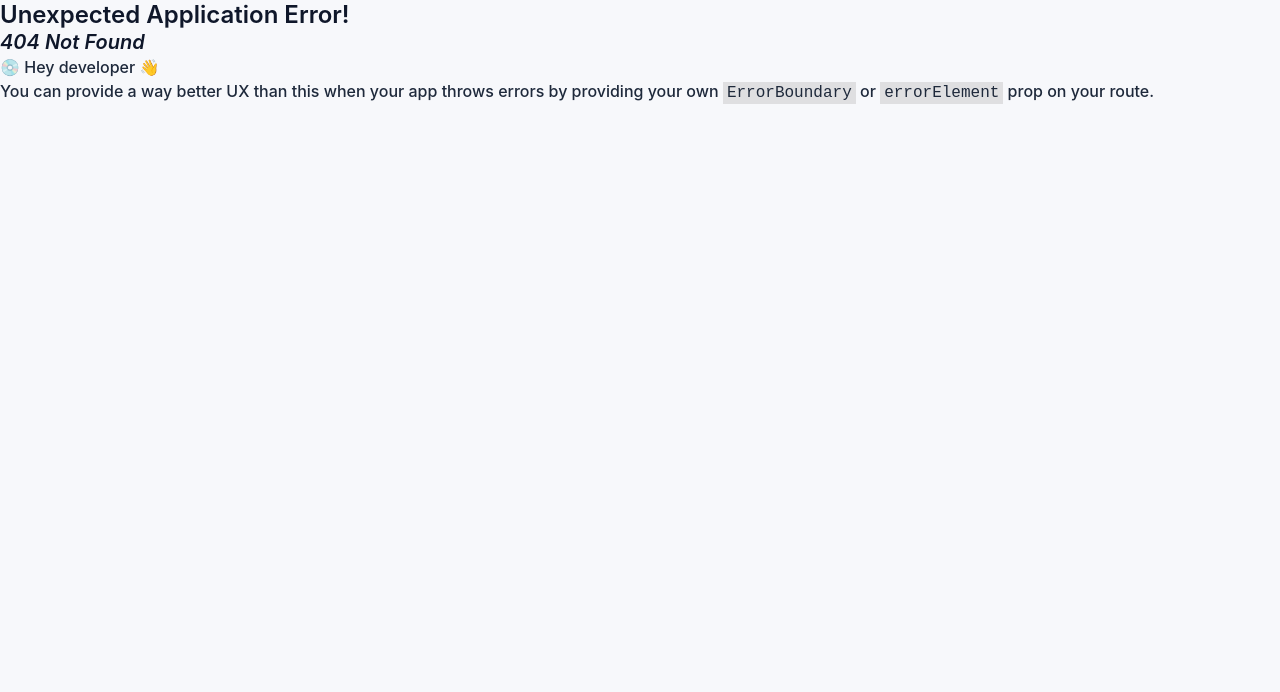
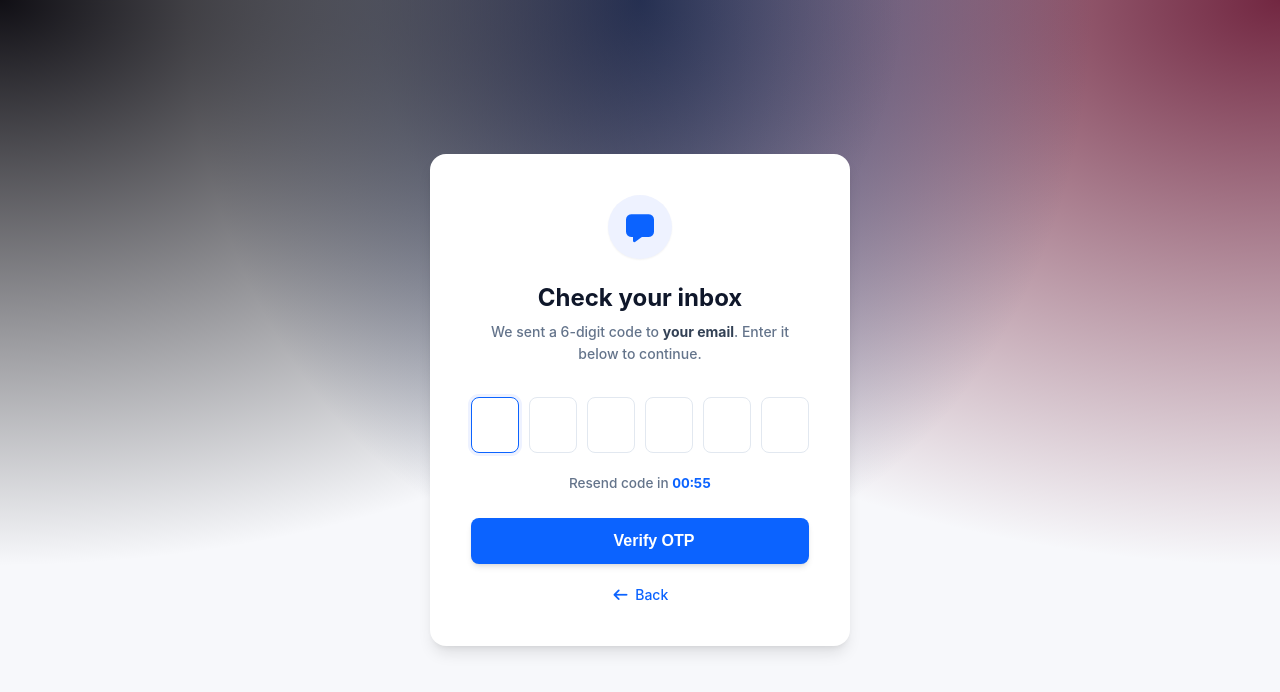
Before and after one commit to Client0-0/Interview_Management_UI, a React (Vite) app: page /otp in a window 1280 px wide. Before the commit this address had no page. Shown: the top 692 px of the page. Built offline with nearby package versions, Linux system fonts and the light colour scheme.

Commit message:
Created a New refreshed OTP screen

```diff
--- a/src/Components/Otp/Otp.tsx
+++ b/src/Components/Otp/Otp.tsx
@@ -1,81 +1,225 @@
-import React, { useState, type ChangeEvent, type FormEvent } from "react";
-import "../Styles/ForgotPassword.css";
+import React, {
+  useState,
+  useRef,
+  useEffect,
+  useCallback,
+  type KeyboardEvent,
+  type ClipboardEvent,
+} from "react";
+import "../Styles/Otp.css";
+import { useLocation, useNavigate, Link } from "react-router-dom";
+import { notifyError, notifySuccess } from "../../Utils/toastHelper";
 
-interface FormState {
-  Otp?: number;
-}
+const OTP_LENGTH = 6;
+const RESEND_SECONDS = 60;
 
-interface ErrorState {
-  Otp?: string;
-}
+const OtpScreen: React.FC = () => {
+  const location = useLocation();
+  const navigate = useNavigate();
+  const email: string = (location.state as { email?: string })?.email ?? "";
 
-const Otp: React.FC = () => {
-  const [form, setForm] = useState<FormState>({});
-  const [errors, setErrors] = useState<ErrorState>({});
+  const [digits, setDigits] = useState<string[]>(Array(OTP_LENGTH).fill(""));
+  const [isLoading, setIsLoading] = useState(false);
+  const [error, setError] = useState("");
 
-  const handleChange = (e: ChangeEvent<HTMLInputElement>) => {
-    const newForm = { ...form, [e.target.name]: e.target.value };
-    setForm(newForm);
-    validate(newForm);
+  // Countdown timer
+  const [secondsLeft, setSecondsLeft] = useState(RESEND_SECONDS);
+  const [canResend, setCanResend] = useState(false);
+  const timerRef = useRef<ReturnType<typeof setInterval> | null>(null);
+
+  // Input refs for auto-focus
+  const inputRefs = useRef<(HTMLInputElement | null)[]>([]);
+
+  const startTimer = useCallback(() => {
+    setSecondsLeft(RESEND_SECONDS);
+    setCanResend(false);
+    if (timerRef.current) clearInterval(timerRef.current);
+    timerRef.current = setInterval(() => {
+      setSecondsLeft((prev) => {
+        if (prev <= 1) {
+          clearInterval(timerRef.current!);
+          setCanResend(true);
+          return 0;
+        }
+        return prev - 1;
+      });
+    }, 1000);
+  }, []);
+
+  useEffect(() => {
+    startTimer();
+    inputRefs.current[0]?.focus();
+    return () => {
+      if (timerRef.current) clearInterval(timerRef.current);
+    };
+  }, [startTimer]);
+
+  const handleChange = (value: string, index: number) => {
+    const sanitized = value.replace(/\D/g, "").slice(-1);
+    const updated = [...digits];
+    updated[index] = sanitized;
+    setDigits(updated);
+    setError("");
+    if (sanitized && index < OTP_LENGTH - 1) {
+      inputRefs.current[index + 1]?.focus();
+    }
   };
 
-  const validate = (newForm: FormState): boolean => {
-    const temp: ErrorState = {};
-
-    if (!newForm.Otp) temp.Otp = "Otp is required...";
-    // else if (!/\S+@\S+\.\S+/.test(newForm.Otp))
-    //   temp.Otp = "Invalid email format";
-
-    setErrors(temp);
-    return Object.keys(temp).length === 0;
+  const handleKeyDown = (e: KeyboardEvent<HTMLInputElement>, index: number) => {
+    if (e.key === "Backspace") {
+      if (digits[index]) {
+        const updated = [...digits];
+        updated[index] = "";
+        setDigits(updated);
+      } else if (index > 0) {
+        inputRefs.current[index - 1]?.focus();
+      }
+    } else if (e.key === "ArrowLeft" && index > 0) {
+      inputRefs.current[index - 1]?.focus();
+    } else if (e.key === "ArrowRight" && index < OTP_LENGTH - 1) {
+      inputRefs.current[index + 1]?.focus();
+    }
   };
 
-  const handleSubmit = (e: FormEvent) => {
+  const handlePaste = (e: ClipboardEvent<HTMLInputElement>) => {
     e.preventDefault();
-    if (!validate(form)) return;
-    // submit logic
+    const pasted = e.clipboardData.getData("text").replace(/\D/g, "").slice(0, OTP_LENGTH);
+    if (!pasted) return;
+    const updated = [...digits];
+    pasted.split("").forEach((ch, i) => {
+      if (i < OTP_LENGTH) updated[i] = ch;
+    });
+    setDigits(updated);
+    const nextEmpty = updated.findIndex((d) => !d);
+    const focusIndex = nextEmpty === -1 ? OTP_LENGTH - 1 : nextEmpty;
+    inputRefs.current[focusIndex]?.focus();
   };
 
+  const handleVerify = async (e: React.FormEvent) => {
+    e.preventDefault();
+    const otp = digits.join("");
+    if (otp.length < OTP_LENGTH) {
+      setError("Please enter all 6 digits.");
+      return;
+    }
+
+    setIsLoading(true);
+    try {
+      // TODO: wire up to real API — e.g. await verifyOtp({ email, otp })
+      await new Promise((r) => setTimeout(r, 800)); // mock delay
+      notifySuccess("OTP verified!");
+      navigate("/set-new-password", { state: { email, otp } });
+    } catch {
+      notifyError("Invalid OTP. Please try again.");
+      setError("The OTP you entered is incorrect.");
+    } finally {
+      setIsLoading(false);
+    }
+  };
+
+  const handleResend = async () => {
+    if (!canResend) return;
+    try {
+      // TODO: wire up to real API — e.g. await forgotPassword(email)
+      await new Promise((r) => setTimeout(r, 400)); // mock delay
+      notifySuccess("OTP resent! Check your email.");
+      setDigits(Array(OTP_LENGTH).fill(""));
+      setError("");
+      inputRefs.current[0]?.focus();
+      startTimer();
+    } catch {
+      notifyError("Could not resend OTP. Try again.");
+    }
+  };
+
+  const maskedEmail = email
+    ? email.replace(/(.{2})(.*)(@.*)/, (_, a, _b, c) => a + "***" + c)
+    : "your email";
+
+  const pad = (n: number) => String(n).padStart(2, "0");
+
   return (
-    <div className="fp-wrapper">
-      <div className="fp-card">
-        <div className="fp-icon-circle">
-          <span className="fp-lock-icon">
-            <i className="fa-solid fa-unlock-keyhole"></i>
-          </span>
+    <div className="otp-wrapper">
+      <div className="otp-card">
+        {/* Icon */}
+        <div className="otp-icon-circle">
+          <i className="fa-solid fa-message" />
         </div>
 
-        <h2 className="fp-title">Verify Your Identity</h2>
-        <p className="fp-subtitle">
-          Enter the one-time password we sent to your email.
+        <h2 className="otp-title">Check your inbox</h2>
+        <p className="otp-subtitle">
+          We sent a 6-digit code to <strong>{maskedEmail}</strong>. Enter it
+          below to continue.
         </p>
 
-        <form onSubmit={handleSubmit}>
-          <div className="fp-form-group">
-            <label>OTP</label>
-            <div className="fp-input-box">
-              <span className="fp-input-icon">
-                <i className="fa-solid fa-shield-halved"></i>
-              </span>
+        <form onSubmit={handleVerify} noValidate>
+          {/* OTP digit boxes */}
+          <div className="otp-boxes">
+            {digits.map((digit, i) => (
               <input
-                type="number"
-                name="Otp"
-                placeholder="Enter Otp"
-                onChange={handleChange}
+                key={i}
+                ref={(el) => { inputRefs.current[i] = el; }}
+                id={`otp-box-${i}`}
+                type="text"
+                inputMode="numeric"
+                maxLength={1}
+                value={digit}
+                className={`otp-box${digit ? " otp-box--filled" : ""}${error ? " otp-box--error" : ""}`}
+                onChange={(e) => handleChange(e.target.value, i)}
+                onKeyDown={(e) => handleKeyDown(e, i)}
+                onPaste={handlePaste}
+                autoComplete="one-time-code"
               />
-            </div>
-            {errors.Otp && <small>{errors.Otp}</small>}
+            ))}
           </div>
 
-          <button className="fp-btn-submit">Verify</button>
+          {error && <p className="otp-error">{error}</p>}
 
-          <p className="fp-back-text">
-            <a href="/login">Back to sign in</a>
+          {/* Timer / Resend */}
+          <p className="otp-timer">
+            {canResend ? (
+              <button
+                type="button"
+                className="otp-resend-btn"
+                onClick={handleResend}
+              >
+                <i className="fa-solid fa-rotate-right" /> Resend OTP
+              </button>
+            ) : (
+              <>
+                Resend code in{" "}
+                <span className="otp-timer-countdown">
+                  {pad(Math.floor(secondsLeft / 60))}:{pad(secondsLeft % 60)}
+                </span>
+              </>
+            )}
           </p>
+
+          <button
+            type="submit"
+            className={`otp-btn-submit${isLoading ? " otp-btn-loading" : ""}`}
+            disabled={isLoading}
+          >
+            {isLoading ? (
+              <>
+                <span className="otp-spinner" /> Verifying…
+              </>
+            ) : (
+              <>
+                <i className="fa-solid fa-shield-check" /> Verify OTP
+              </>
+            )}
+          </button>
         </form>
+
+        <p className="otp-back-text">
+          <Link to="/forgot-password">
+            <i className="fa-solid fa-arrow-left" /> Back
+          </Link>
+        </p>
       </div>
     </div>
   );
 };
 
-export default Otp;
+export default OtpScreen;
--- a/src/Components/Styles/Otp.css
+++ b/src/Components/Styles/Otp.css
@@ -1,146 +1,257 @@
-/* Wrapper */
-.fp-wrapper {
-  min-height: 90vh;
+/* ─── OTP Verification Page ─────────────────────────────────── */
+
+.otp-wrapper {
+  min-height: 100vh;
   display: flex;
   justify-content: center;
   align-items: center;
-  padding: 20px;
-  background: linear-gradient(to bottom right, #eef3ff, #f7f9ff);}
+  background-color: var(--bg);
+  background-image:
+    radial-gradient(at 0% 0%, hsla(253, 16%, 7%, 1) 0, transparent 50%),
+    radial-gradient(at 50% 0%, hsla(225, 39%, 30%, 1) 0, transparent 50%),
+    radial-gradient(at 100% 0%, hsla(339, 49%, 30%, 1) 0, transparent 50%);
+  background-size: cover;
+  padding: 1rem;
+}
 
 /* Card */
-.fp-card {
+.otp-card {
   width: 100%;
-  max-width: 380px;
-  background: #fff;
-  padding: 35px 30px;
-  border-radius: 14px;
+  max-width: 420px;
+  background: var(--surface);
+  padding: 2.5rem;
+  border-radius: var(--radius-xl);
+  box-shadow: var(--shadow-lg);
   text-align: center;
+  border: 1px solid rgba(255, 255, 255, 0.1);
+  position: relative;
+  z-index: 10;
+  animation: otpSlideUpFade 0.45s ease-out;
 }
 
-/* Icon Circle */
-.fp-icon-circle {
-  width: 70px;
-  height: 70px;
-  background: #e7e4ff;
+@keyframes otpSlideUpFade {
+  from {
+    opacity: 0;
+    transform: translateY(20px);
+  }
+
+  to {
+    opacity: 1;
+    transform: translateY(0);
+  }
+}
+
+/* Icon Bubble */
+.otp-icon-circle {
+  display: inline-flex;
+  width: 64px;
+  height: 64px;
+  background-color: var(--primary-light);
+  color: var(--primary);
   border-radius: 50%;
-  margin: 0 auto 20px auto;
-  display: flex;
   justify-content: center;
   align-items: center;
+  margin-bottom: 1.5rem;
+  font-size: 1.75rem;
+  box-shadow: var(--shadow-sm);
 }
 
-.fp-lock-icon {
-  font-size: 26px;
-   color: #5d4dff;
+/* Headings */
+.otp-title {
+  font-size: 1.5rem;
+  font-weight: 700;
+  color: var(--text-main);
+  margin-bottom: 0.5rem;
 }
 
-/* Title / Subtitle */
-.fp-title {
-  font-size: 22px;
-  font-weight: 600;
-  color: black;
-  margin-bottom: 8px;
+.otp-subtitle {
+  font-size: 0.875rem;
+  color: var(--text-muted);
+  margin-bottom: 2rem;
+  line-height: 1.6;
 }
 
-.fp-subtitle {
-  font-size: 14px;
-  color:  black;
-  margin-bottom: 25px;
+.otp-subtitle strong {
+  color: var(--text-body);
 }
 
-/* Form */
-.fp-form-group {
-  margin-bottom: 20px;
-  text-align: left;
+/* ─── 6-box OTP Input ─── */
+.otp-boxes {
+  display: flex;
+  gap: 0.625rem;
+  justify-content: center;
+  margin-bottom: 1.25rem;
 }
 
-.fp-form-group label {
-  color:black;
-  font-size: 14px;
-  margin-bottom: 6px;
-  display: block;
+.otp-box {
+  width: 48px;
+  height: 56px;
+  border: 1.5px solid var(--border);
+  border-radius: var(--radius-md);
+  background: var(--surface-alt);
+  color: var(--text-main);
+  font-size: 1.375rem;
+  font-weight: 700;
+  text-align: center;
+  transition: var(--transition);
+  outline: none;
+  caret-color: var(--primary);
+  /* Remove number input spinners */
+  -moz-appearance: textfield;
+  appearance: textfield;
 }
 
-/* Input Box */
-.fp-input-box {
-  position: relative;
+.otp-box::-webkit-outer-spin-button,
+.otp-box::-webkit-inner-spin-button {
+  -webkit-appearance: none;
+  margin: 0;
+}
+
+.otp-box:focus {
+  border-color: var(--primary);
+  box-shadow: 0 0 0 3px var(--primary-light);
+  background: var(--surface);
+}
+
+.otp-box--filled {
+  border-color: var(--primary);
+  background: var(--surface);
+}
+
+.otp-box--error {
+  border-color: var(--danger) !important;
+  box-shadow: 0 0 0 3px rgba(239, 68, 68, 0.15) !important;
+}
+
+/* Error message */
+.otp-error {
+  color: var(--danger);
+  font-size: 0.8rem;
+  margin-bottom: 0.75rem;
+}
+
+/* Timer / Resend */
+.otp-timer {
+  font-size: 0.85rem;
+  color: var(--text-muted);
+  margin-bottom: 1.5rem;
+}
+
+.otp-timer-countdown {
+  font-weight: 700;
+  color: var(--primary);
+  font-variant-numeric: tabular-nums;
+}
+
+.otp-resend-btn {
+  background: none;
+  border: none;
+  cursor: pointer;
+  color: var(--primary);
+  font-size: 0.875rem;
+  font-weight: 600;
+  display: inline-flex;
+  align-items: center;
+  gap: 0.375rem;
+  transition: var(--transition);
+  padding: 0;
+}
+
+.otp-resend-btn:hover {
+  color: var(--primary-hover);
+  text-decoration: underline;
+}
+
+/* Submit Button */
+.otp-btn-submit {
+  width: 100%;
+  background-color: var(--primary);
+  color: #fff;
+  border: none;
+  padding: 0.875rem;
+  border-radius: var(--radius-md);
+  font-size: 1rem;
+  font-weight: 600;
+  cursor: pointer;
+  transition: var(--transition);
+  box-shadow: var(--shadow-md);
   display: flex;
   align-items: center;
+  justify-content: center;
+  gap: 0.5rem;
+  margin-bottom: 0.5rem;
 }
 
-.fp-input-icon {
-  position: absolute;
-  left: 12px;
-  top: 50%;
-  transform: translateY(-50%);
-  color:black;
+.otp-btn-submit:hover:not(:disabled) {
+  background-color: var(--primary-hover);
+  transform: translateY(-1px);
+  box-shadow: var(--shadow-lg);
 }
 
-.fp-input-box input {
-  width: 100%;
-  padding: 12px 12px 12px 40px;
-  border: 1px solid #333;
-  border-radius: 8px;
-  outline: none;
-  font-size: 14px;
+.otp-btn-submit:active:not(:disabled) {
+  transform: translateY(0);
 }
 
-/* .fp-input-box input:focus {
-  border-color: #6a6aff;
-  background: #2a2a2a;
-} */
-
-/* Error Message */
-small {
-  display: block;
-  margin-top: 5px;
-  color: #ff6b6b;
+.otp-btn-submit:disabled {
+  opacity: 0.7;
+  cursor: not-allowed;
 }
 
-/* Button */
-.fp-btn-submit {
-  width: 100%;
-  padding: 12px;
-  background: #6d6dff;
-  border: none;
-  border-radius: 8px;
-  color: white;
-  font-weight: 600;
-  margin-top: 10px;
-  cursor: pointer;
-  transition: 0.3s;
+/* Spinner */
+.otp-spinner {
+  width: 16px;
+  height: 16px;
+  border: 2px solid rgba(255, 255, 255, 0.4);
+  border-top-color: #fff;
+  border-radius: 50%;
+  animation: otpSpin 0.7s linear infinite;
+  display: inline-block;
 }
 
-.fp-btn-submit:hover {
-  background: #5e5ee6;
+@keyframes otpSpin {
+  to {
+    transform: rotate(360deg);
+  }
 }
 
-/* Back link */
-.fp-back-text {
-  margin-top: 18px;
+/* Back Link */
+.otp-back-text {
+  margin-top: 1.25rem;
+  font-size: 0.875rem;
 }
 
-.fp-back-text a {
-  color: #0808ee;
+.otp-back-text a {
+  color: var(--primary);
+  font-weight: 500;
+  display: inline-flex;
+  align-items: center;
+  gap: 0.375rem;
   text-decoration: none;
-  font-size: 14px;
+  transition: var(--transition);
 }
 
-.fp-back-text a:hover {
+.otp-back-text a:hover {
+  color: var(--primary-hover);
   text-decoration: underline;
 }
 
 /* Responsive */
 @media (max-width: 480px) {
-  .fp-card {
-    padding: 28px 20px;
+  .otp-card {
+    padding: 1.75rem 1.25rem;
   }
 
-  .fp-title {
-    font-size: 20px;
+  .otp-title {
+    font-size: 1.25rem;
   }
 
-  .fp-subtitle {
-    font-size: 13px;
+  .otp-box {
+    width: 40px;
+    height: 48px;
+    font-size: 1.125rem;
+  }
+
+  .otp-boxes {
+    gap: 0.4rem;
   }
 }
--- a/src/Router/AppRouter.tsx
+++ b/src/Router/AppRouter.tsx
@@ -36,6 +36,8 @@ import BulkUploadCandidates from "../Components/Admin/DashBoardComponents/BulkUp
 const Login = lazy(() => import("../Components/Login/Login"));
 const Signup = lazy(() => import("../Components/Signup"));
 const ForgotPassword = lazy(() => import("../Components/ForgetPassword/ForgotPassword"));
+const OtpScreen = lazy(() => import("../Components/Otp/Otp"));
+const SetNewPassword = lazy(() => import("../Components/SetNewPassword/SetNewPassword"));
 const ChangePasswordPage = lazy(() => import("../Components/ChangePassword/ChangePasswordPage"));
 
 /* ADMIN */
@@ -97,6 +99,22 @@ export const router = createBrowserRouter([
         element: (
           <Suspense fallback={<PageLoader />}>
             <ForgotPassword />
+          </Suspense>
+        ),
+      },
+      {
+        path: "/otp",
+        element: (
+          <Suspense fallback={<PageLoader />}>
+            <OtpScreen />
+          </Suspense>
+        ),
+      },
+      {
+        path: "/set-new-password",
+        element: (
+          <Suspense fallback={<PageLoader />}>
+            <SetNewPassword />
           </Suspense>
         ),
       },
```
